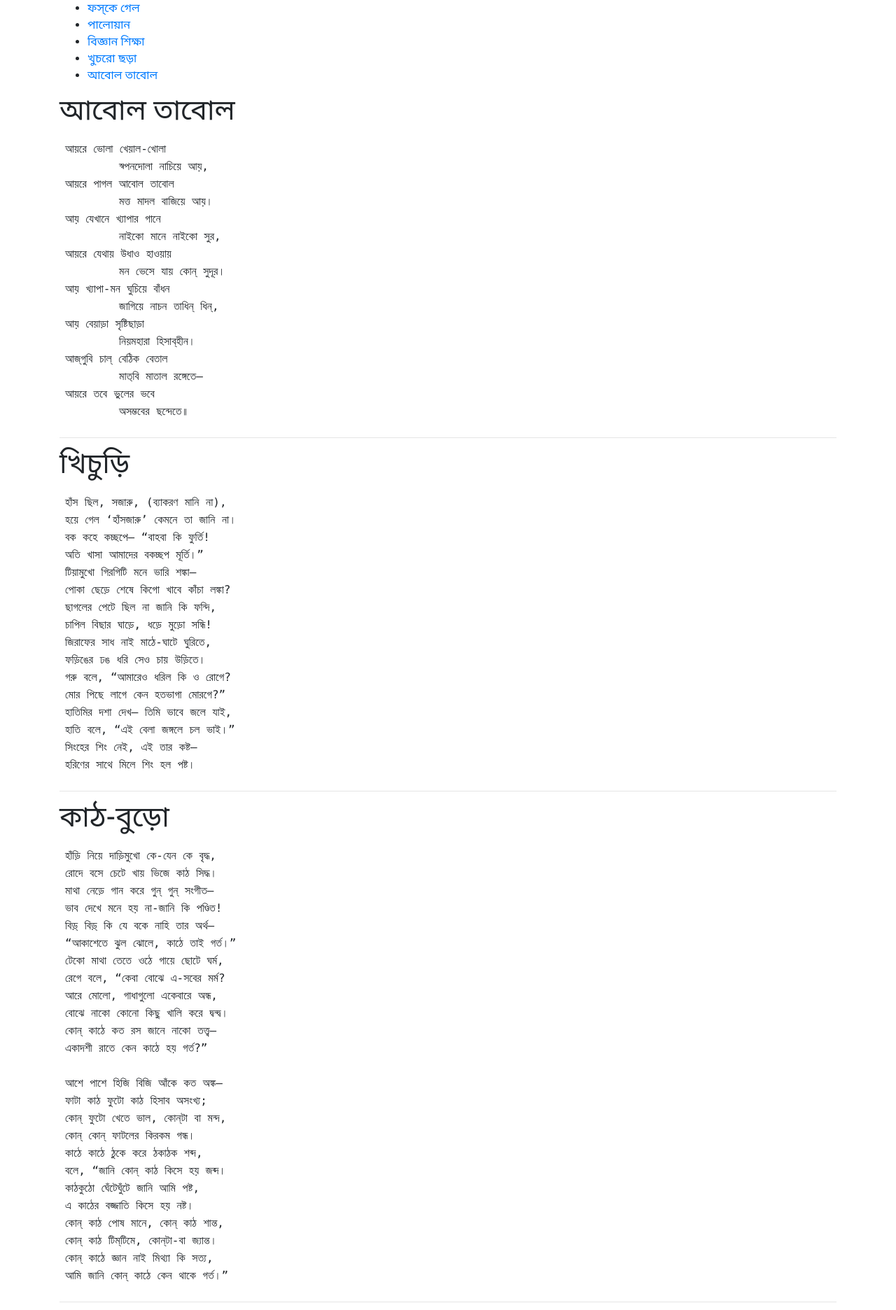
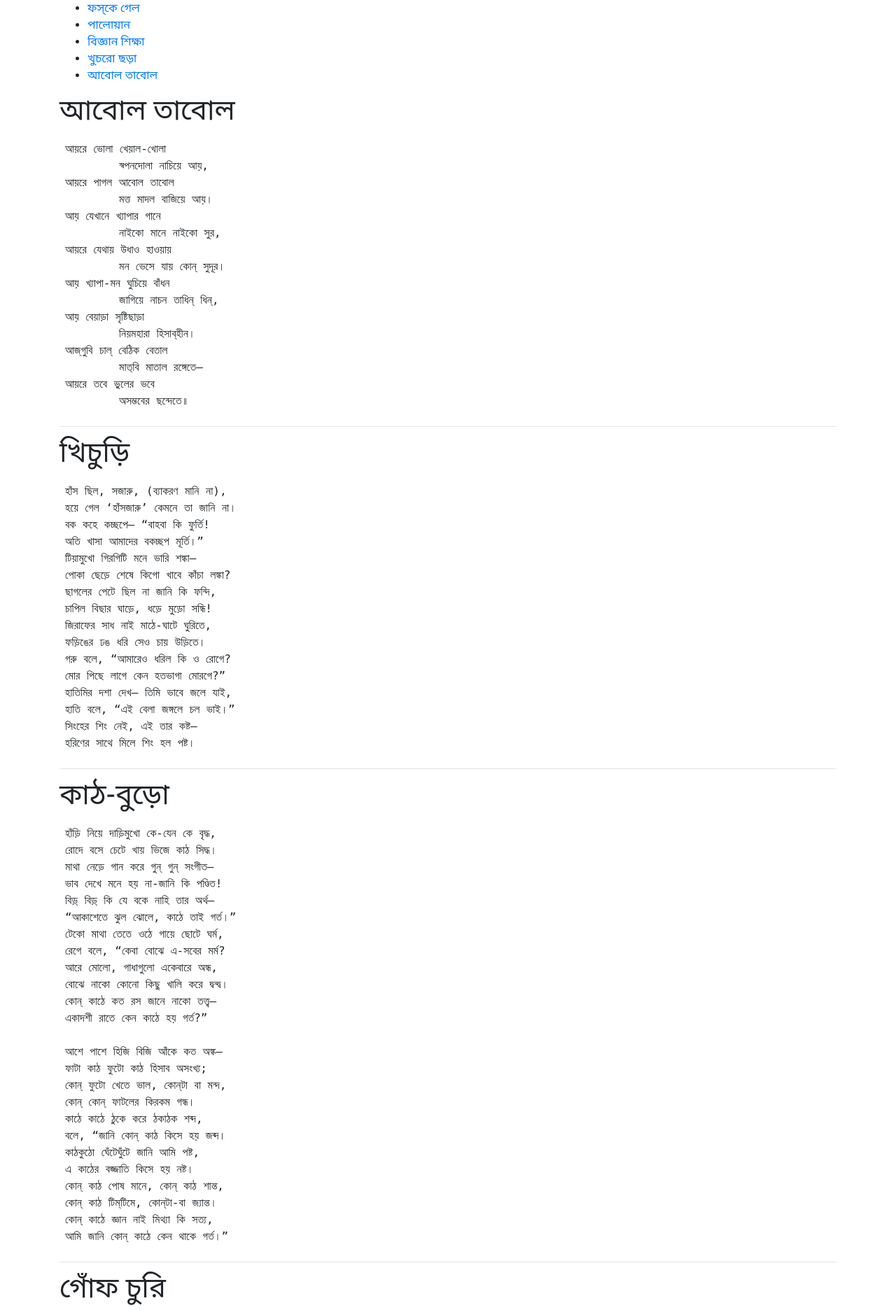
Before and after one commit to majantali/majantali.github.io, a Jekyll site: the page built from bnarchive/SukumarRay_Poetry_AbolTabol.md, in a window 1280 px wide. Shown: the part 1177-3049 px from the top of the page at 70% size. Built offline with Jekyll 4.4.1, drawn with Linux system fonts in a browser that asks for light colours; some web fonts are replaced; our own code applies the rules of GitHub Pages for plain Markdown files.

Commit message:
trying to get correct font in pre

```diff
--- a/assets/styles/custom.css
+++ b/assets/styles/custom.css
@@ -25,7 +25,6 @@ img
 
 pre
 {
-    font-family: 'Noto Sans Bengali', 'Noto Sans';
     padding: 0.5em;
     font-weight: normal;
     font-size: 100%;
```
